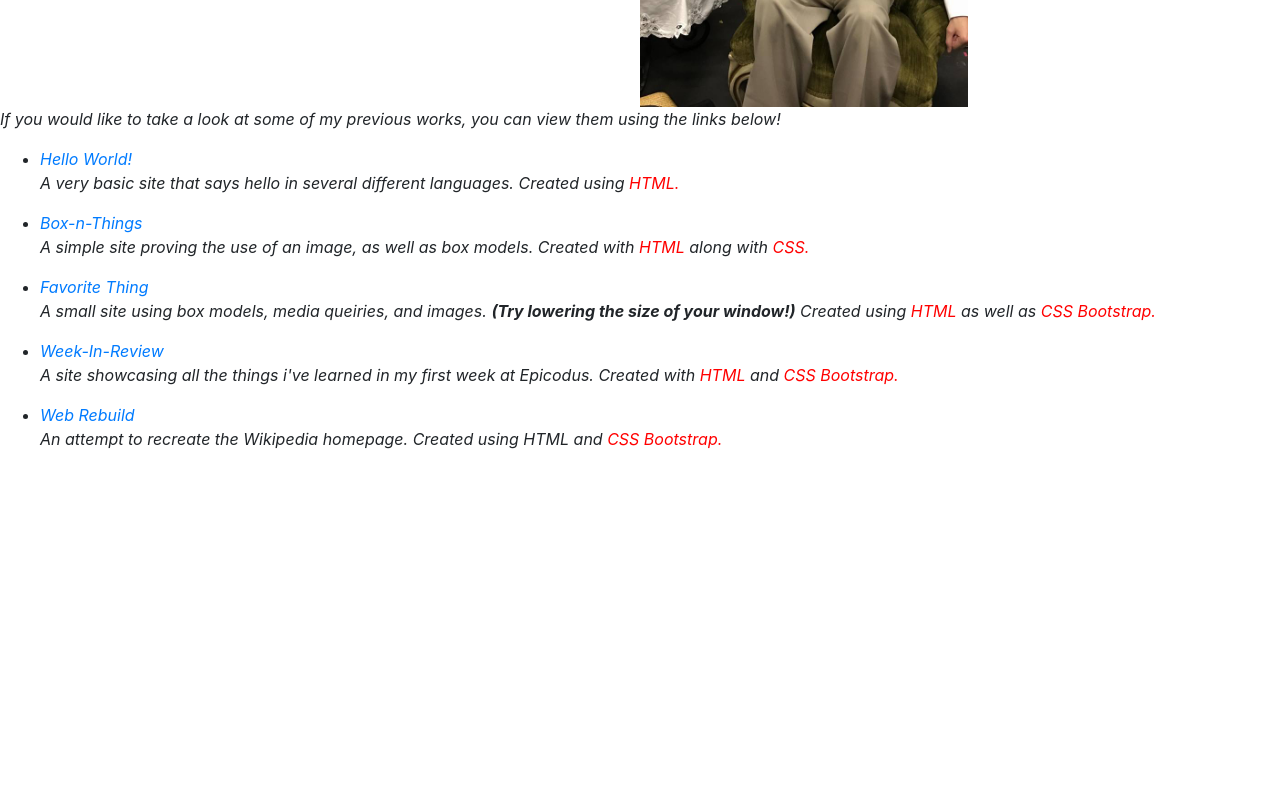
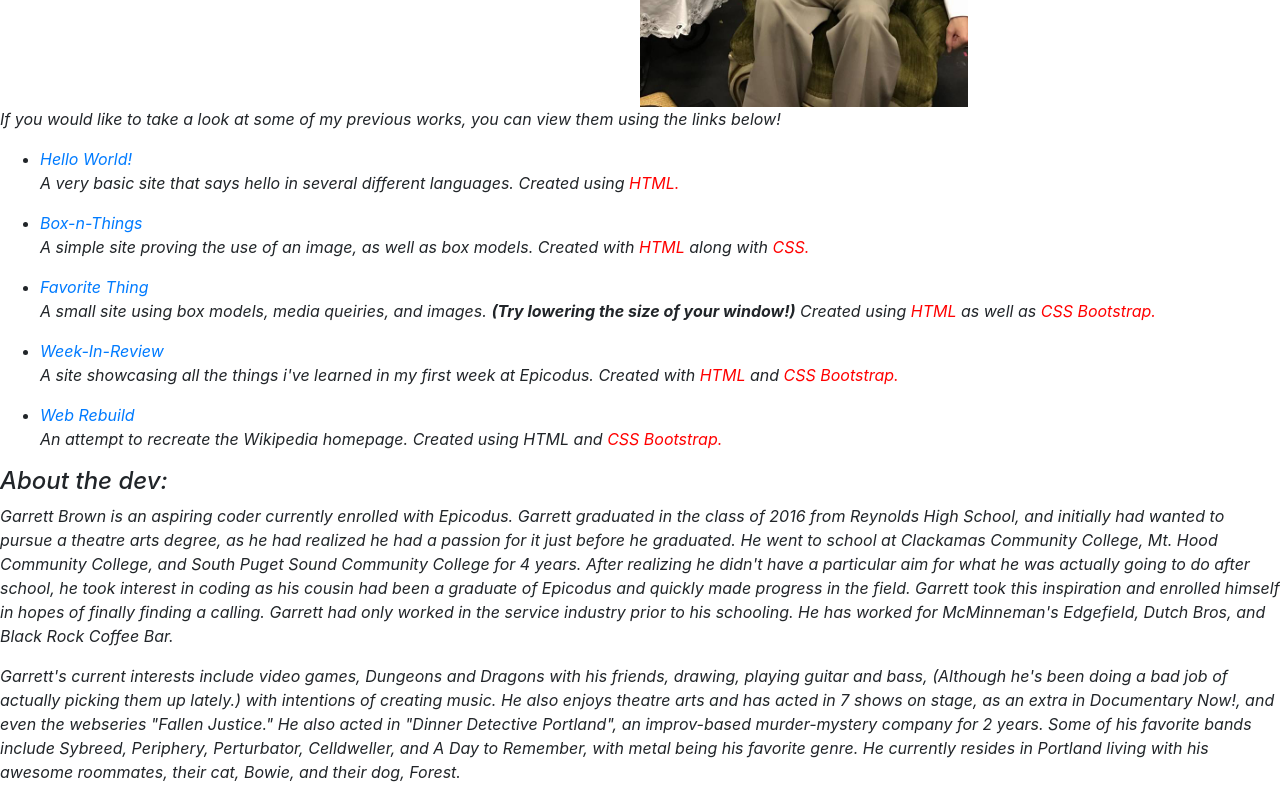
Before and after one commit to GarrettBrown-dev/My-Portfolio, a plain HTML site: page index.html in a window 1280 px wide. Shown: the part 413-1213 px from the top of the page. Before the commit the page ends 880 px from the top, so only its background shows below. Drawn offline with Linux system fonts and the light colour scheme.

Commit message:
It will add 'About Me' section

```diff
--- a/index.html
+++ b/index.html
@@ -22,6 +22,11 @@
     <li><a href="https://github.com/GarrettBrown-dev/web-rebuild">Web Rebuild</a> <p>An attempt to recreate the Wikipedia homepage. Created using <span class="hightlight">HTML</span> and <span class="highlight">CSS Bootstrap.</span></p>
   </ul>
 
+  <h2>About the dev:</h2>
+
+  <p>Garrett Brown is an aspiring coder currently enrolled with Epicodus. Garrett graduated in the class of 2016 from Reynolds High School, and initially had wanted to pursue a theatre arts degree, as he had realized he had a passion for it just before he graduated. He went to school at Clackamas Community College, Mt. Hood Community College, and South Puget Sound Community College for 4 years. After realizing he didn't have a particular aim for what he was actually going to do after school, he took interest in coding as his cousin had been a graduate of Epicodus and quickly made progress in the field. Garrett took this inspiration and enrolled himself in hopes of finally finding a calling. Garrett had only worked in the service industry prior to his schooling. He has worked for McMinneman's Edgefield, Dutch Bros, and Black Rock Coffee Bar.</p>
+  <p>Garrett's current interests include video games, Dungeons and Dragons with his friends, drawing, playing guitar and bass, (Although he's been doing a bad job of actually picking them up lately.) with intentions of creating music. He also enjoys theatre arts and has acted in 7 shows on stage, as an extra in Documentary Now!, and even the webseries "Fallen Justice." He also acted in "Dinner Detective Portland", an improv-based murder-mystery company for 2 years. Some of his favorite bands include Sybreed, Periphery, Perturbator, Celldweller, and A Day to Remember, with metal being his favorite genre. He currently resides in Portland living with his awesome roommates, their cat, Bowie, and their dog, Forest.</p>
+
 
 
 
```
